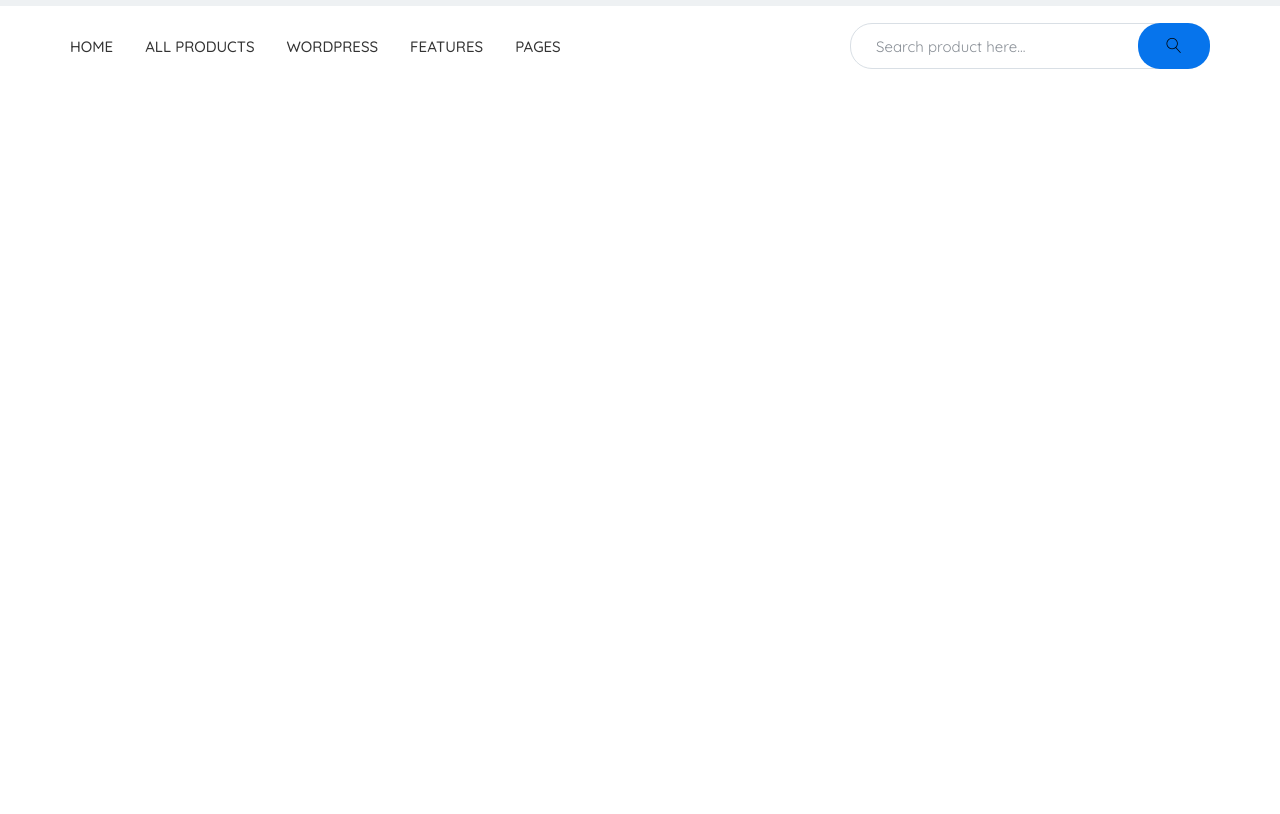
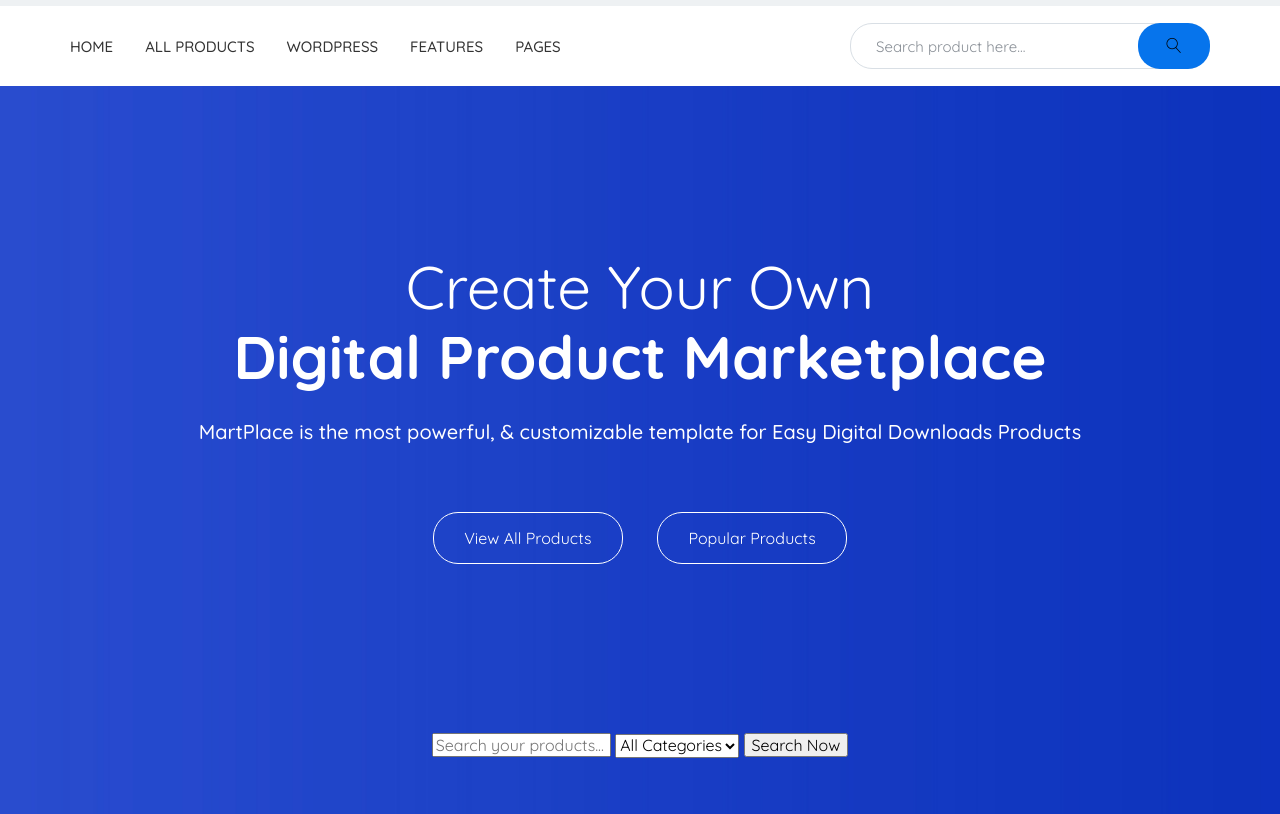
Before and after one commit to ku13shov/martplace, a website: page app/index.html in a window 1280 px wide. Shown: the part 94-908 px from the top of the page. Before the commit the page ends 800 px from the top, so only its background shows below. Drawn offline with nearby package versions, Linux system fonts and the light colour scheme; files whose address does not match are found by name; a web font is replaced by a local one.

Commit message:
added search section

```diff
--- a/app/index.html
+++ b/app/index.html
@@ -5,7 +5,7 @@
   <meta charset="UTF-8">
   <meta name="viewport" content="width=device-width, initial-scale=1.0">
   <title>Document</title>
-  <link href="https://fonts.googleapis.com/css?family=Quicksand:400,500,700&display=swap" rel="stylesheet">
+  <link href="https://fonts.googleapis.com/css?family=Quicksand:400,500,600,700&display=swap&subset=latin-ext" rel="stylesheet">
   <link rel="stylesheet" href="css/libs.min.css">
   <link rel="stylesheet" href="css/style.min.css">
 </head>
@@ -73,6 +73,31 @@
     </div>
   </header>
 
+  <section class="search" style="background-image: url(images/search-bg.jpg);">
+    <div class="container">
+      <div class="search__inner">
+        <div class="search__inner-title">
+          Create Your Own <span>Digital Product Marketplace</span>
+        </div>
+        <div class="search__inner-text">
+          MartPlace is the most powerful, & customizable template for Easy Digital Downloads Products
+        </div>
+        <a class="search__inner-btn" href="#">View All Products</a>
+        <a class="search__inner-btn" href="#">Popular Products</a>
+        <div class="search__inner-form">
+          <form>
+            <input type="text" placeholder="Search your products..." required>
+            <select>
+              <option>All Categories</option>
+              <option>All Categories</option>
+            </select>
+            <button type="submit">Search Now</button>
+          </form>
+        </div>
+      </div>
+    </div>
+  </section>
+
 
   <script src="https://ajax.googleapis.com/ajax/libs/jquery/3.4.1/jquery.min.js"></script>
   <script src="js/libs.min.js"></script>
--- a/app/scss/style.scss
+++ b/app/scss/style.scss
@@ -110,6 +110,56 @@
 // END HEADER
 // ===================================================
 
+// START SEARCH
+// ===================================================
+.search{
+  min-height: 728px;
+  background-position: center;
+  background-size: cover;
+  background-repeat: no-repeat;
+}
+.search__inner{
+  text-align: center;
+  padding-top: 166px;
+  &-title{
+    font-size: 60px;
+    line-height: 70px;
+    color: #fff;
+    font-weight: 400;
+    margin-bottom: 25px;
+    span{
+      display: block;
+      font-weight: 700;
+    }
+  }
+  &-text{
+    color: #fff;
+    font-size: 20px;
+    font-weight: 500;
+    line-height: 30px;
+    margin-bottom: 65px;
+  }
+  a{
+    line-height: 20px;
+    color: #fff;
+    border: 1px solid #fff;
+    border-radius: 25px;
+    width: 190px;
+    padding-top: 15px;
+    padding-bottom: 15px;
+    transition: all .3s;
+    margin-bottom: 166px;
+    & + a{
+      margin-left: 30px;
+    }
+    &:hover{
+      background-color: #fff;
+      color: $btn;
+    }
+  }
+}
+// END SEARCH
+// ===================================================
 
 
 
```
Also changed, not shown: app/css/style.min.css, app/images/search-bg.jpg (added).
